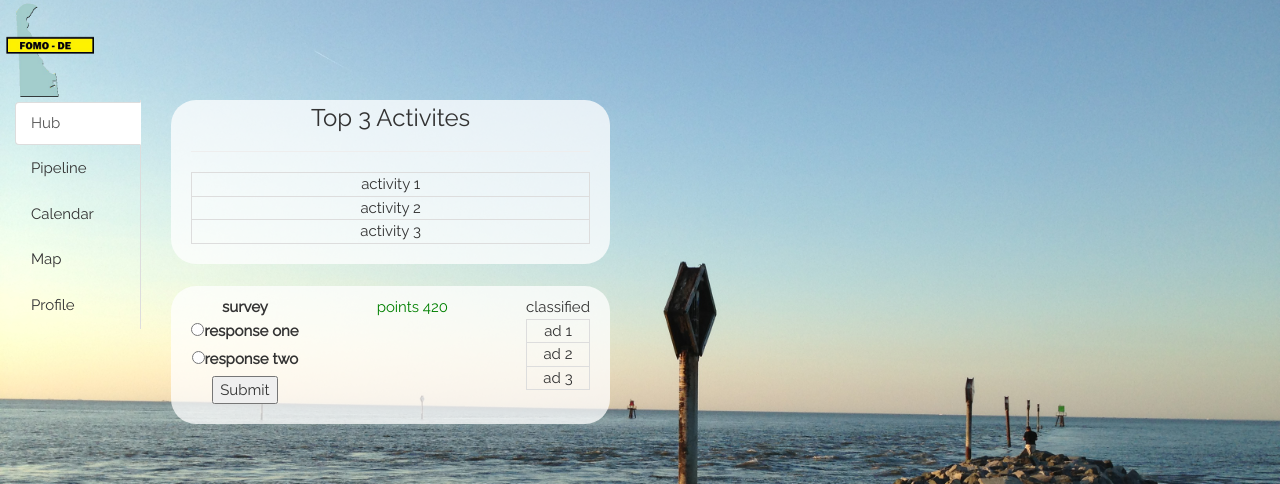
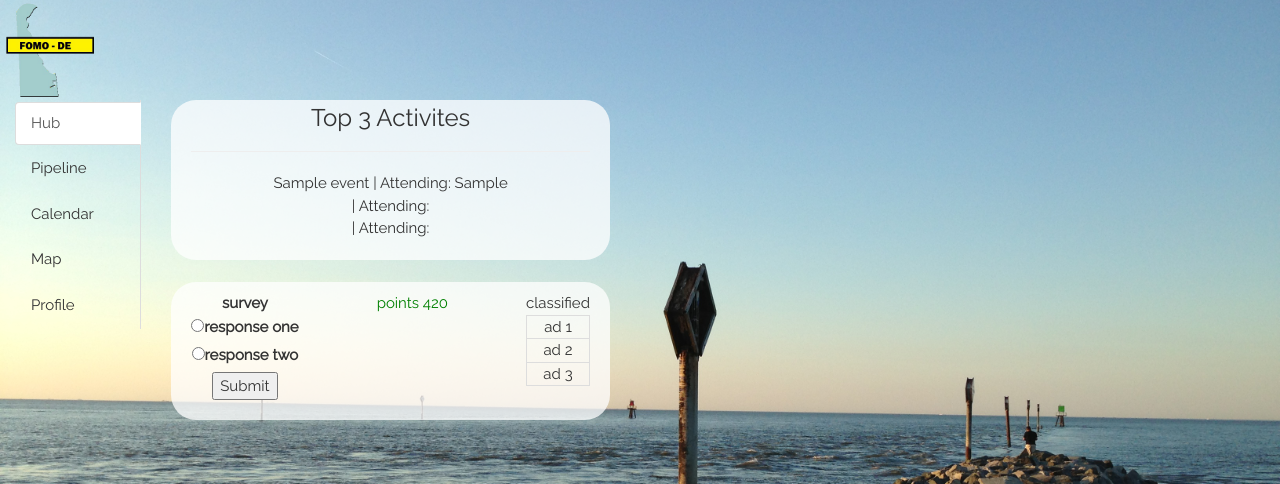
Before and after one commit to Delaware2016/team-4, a PHP site: page /frame.php in a window 1280 px wide. Shown: the top 484 px of the page. Run offline with PHP 8.4, Linux system fonts and the light colour scheme; tables that the repository leaves empty or names only in its code hold one stand-in row (values such as "Sample post"); some libraries are stand-ins or nearby versions.

Commit message:
more php stuff from alex

```diff
--- a/frame.php
+++ b/frame.php
@@ -29,15 +29,22 @@
               <div class="tab-pane active" id="hub">
                 <div class="module" id="top3">
                   <h3>Top 3 Activites</h3><hr/>
-                  <div id="activity1" class="table top">
-                    activity 1
-                  </div>
-                  <div id="activity2" class="table">
-                    activity 2
-                  </div>
-                  <div id="activity3" class="table bottom">
-                    activity 3
-                  </div>
+<?php
+  require_once("dbLogin.php");
+
+  $dbhandle = mysql_connect("localhost", "root", "")
+    or die("could not connect to database");
+
+  $selected = mysql_select_db("fomo", $dbhandle)
+    or die("Could not select database");
+
+  $result = mysql_query("select Name, Attendees from events;");
+
+  for ($i = 0; $i<3; $i++) {
+    $row = mysql_fetch_array($result);
+    echo "<div>".$row{'Name'}." | Attending: ".$row{'Attendees'}."</div>";
+  }
+?>
                 </div>
                 <br>
                 <div class="hub">
```
